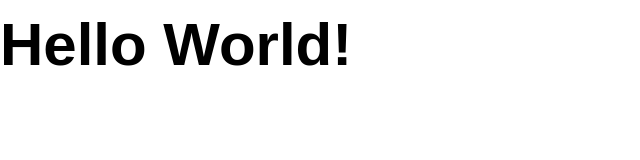
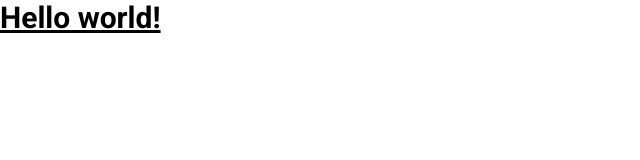
Before and after one commit to vostavhy/landing-tailwind-youtube, a website built with Vite: page index.html in a window 1280 px wide. Shown: the whole page, without its empty margins (0-640 px from the left). Built offline with nearby package versions, Linux system fonts and the light colour scheme.

Commit message:
feat: add roboto font

```diff
--- a/index.html
+++ b/index.html
@@ -4,11 +4,14 @@
     <meta charset="UTF-8" />
     <link rel="icon" type="image/svg+xml" href="images/vite.svg" />
     <link type="text/css" href="src/css/index.css" rel="stylesheet" />
+    <link rel="preconnect" href="https://fonts.googleapis.com" />
+    <link rel="preconnect" href="https://fonts.gstatic.com" crossorigin />
+    <link href="https://fonts.googleapis.com/css2?family=Roboto:wght@400;500;700&display=swap" rel="stylesheet" />
     <meta name="viewport" content="width=device-width, initial-scale=1.0" />
     <title>Vite App</title>
   </head>
   <body>
-    <div id="app"></div>
+    <h1 class="text-3xl font-bold underline">Hello world!</h1>
     <script type="module" src="src/js/main.js"></script>
   </body>
 </html>
--- a/src/css/index.css
+++ b/src/css/index.css
@@ -4,10 +4,10 @@
 
 @layer base {
   body {
-    @apply font-poppins;
+    @apply font-roboto;
   }
   h1 {
-    @apply text-[60px] font-bold leading-[90px] text-black sm:text-3xl md:text-4xl md:leading-normal lg:text-5xl;
+    @apply text-[60px] font-bold leading-[90px] text-black lg:text-5xl md:text-4xl md:leading-normal sm:text-3xl;
   }
 }
 
@@ -21,6 +21,6 @@
   }
 
   .description {
-    @apply text-secondary text-base font-normal leading-6 tracking-[-0.002em];
+    @apply text-base font-normal leading-6 tracking-[-0.002em] text-secondary;
   }
 }
--- a/tailwind.config.js
+++ b/tailwind.config.js
@@ -9,8 +9,7 @@ export default {
       xs: { max: "479px" },
     },
     fontFamily: {
-      poppins: ["Poppins", "sans-serif"],
-      montserrat: ["Montserrat", "sans-serif"],
+      roboto: ["Roboto", "sans-serif"],
     },
     extend: {
       colors: {
@@ -18,8 +17,7 @@ export default {
         secondary: "#666768",
       },
       backgroundImage: {
-        heroGradient:
-          "linear-gradient(94.59deg, #4923B4 2.39%, #E878CF 97.66%)",
+        heroGradient: "linear-gradient(94.59deg, #4923B4 2.39%, #E878CF 97.66%)",
         logo: "url('/images/logo.svg')",
       },
       keyframes: {
--- a/vite.config.js
+++ b/vite.config.js
@@ -1,4 +1,4 @@
 // vite.config.js
 export default {
-  base: "/project-name/",
+  base: "/landing-tailwind-youtube/",
 };
```
